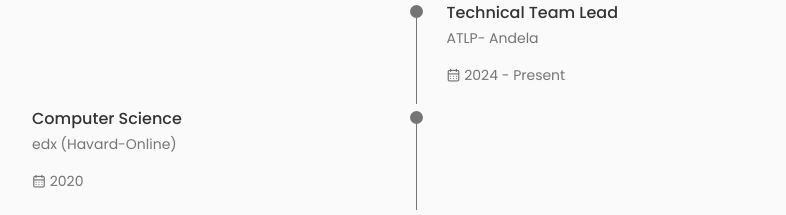
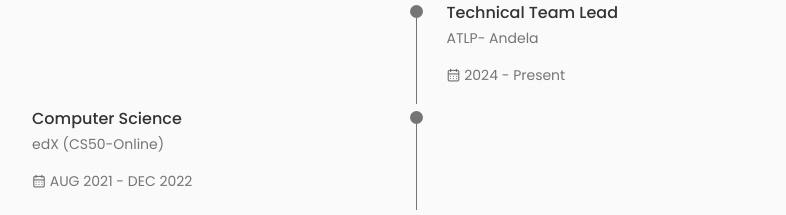
Before and after one commit to faid-terence/Personal-Portfolio, a React (Vite) app: page / in a window 1280 px wide. Shown: the part 3102-3317 px from the top of the page, without its empty margins (224-1010 px from the left). Built offline with nearby package versions, Linux system fonts and the light colour scheme.

Commit message:
feat(education):Updated

```diff
--- a/src/components/Qualifications/Qualifications.jsx
+++ b/src/components/Qualifications/Qualifications.jsx
@@ -82,10 +82,10 @@ const Qualifications = () => {
               <div>
                 <h3 className="qualification__title">Computer Science</h3>
                 <span className="qualification__subtitle">
-                  edx (Havard-Online)
+                  edX (CS50-Online)
                 </span>
                 <div className="qualification__calender">
-                  <i className="uil uil-calendar-alt"></i> 2020
+                  <i className="uil uil-calendar-alt"></i> AUG 2021 - DEC 2022
                 </div>
               </div>
               <div>
```
